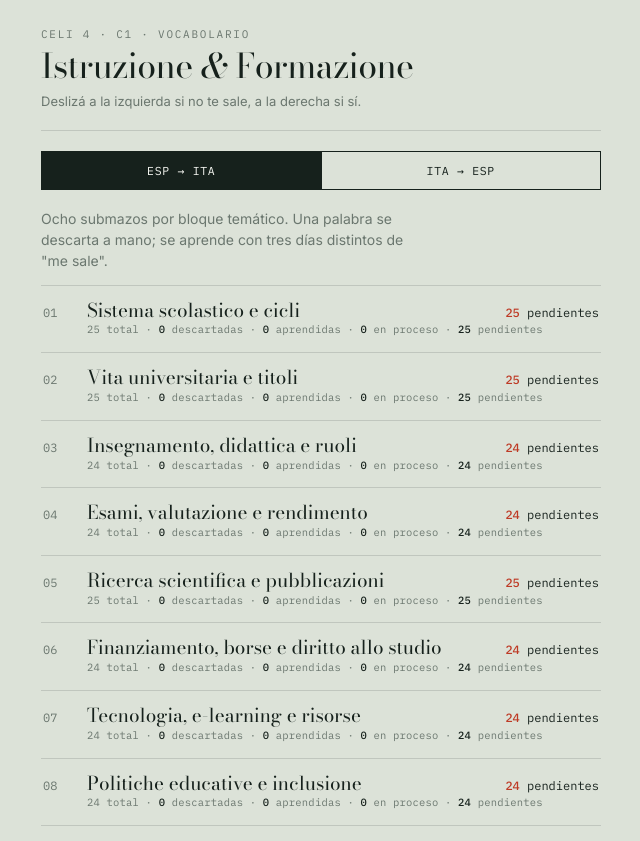
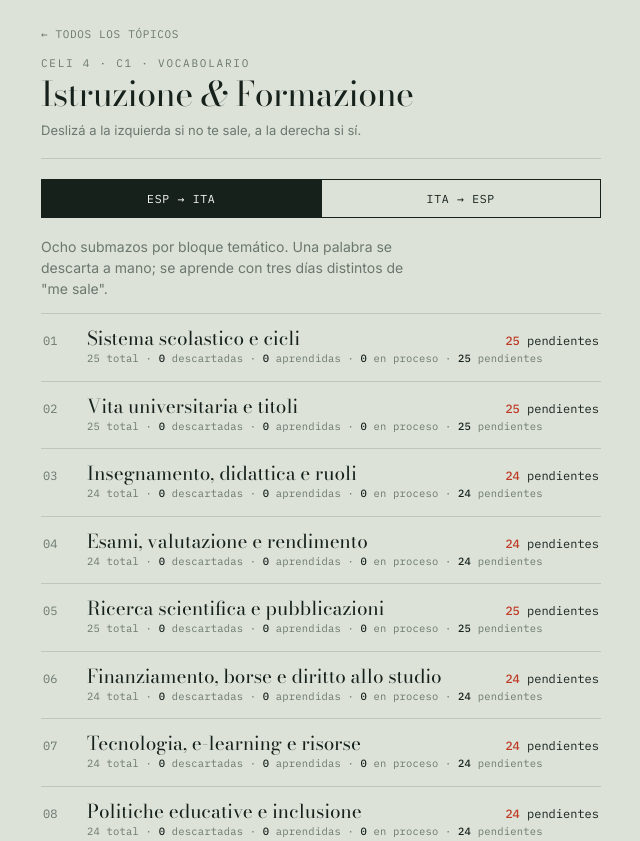
Before and after one commit to giormentia-ai/italiano, a plain HTML site: page istruzione.html in a window 1280 px wide. Shown: the top 841 px of the page, without its empty margins (319-959 px from the left). Drawn offline with nearby package versions, Linux system fonts and the light colour scheme.

Commit message:
Add files via upload

```diff
--- a/istruzione.html
+++ b/istruzione.html
@@ -40,6 +40,11 @@
 
   /* ---------- intestazione ---------- */
   header{padding:26px 0 18px;border-bottom:1px solid var(--linea)}
+  .volver{
+    display:inline-block;font-family:var(--mono);font-size:11px;letter-spacing:.06em;
+    text-transform:uppercase;color:var(--slate);text-decoration:none;margin:0 0 12px;
+  }
+  .volver:hover{color:var(--rosso)}
   .eyebrow{
     font-family:var(--mono);font-size:11px;letter-spacing:.16em;
     text-transform:uppercase;color:var(--slate);margin:0 0 6px;
@@ -215,6 +220,7 @@
 
 <div class="wrap">
   <header>
+    <a class="volver" href="index.html">← Todos los tópicos</a>
     <p class="eyebrow">CELI 4 · C1 · Vocabolario</p>
     <h1>Istruzione <em>&</em> Formazione</h1>
     <p class="sub">Deslizá a la izquierda si no te sale, a la derecha si sí.</p>
```
Also changed, not shown: lavoro.html (+6 -0 lines).
